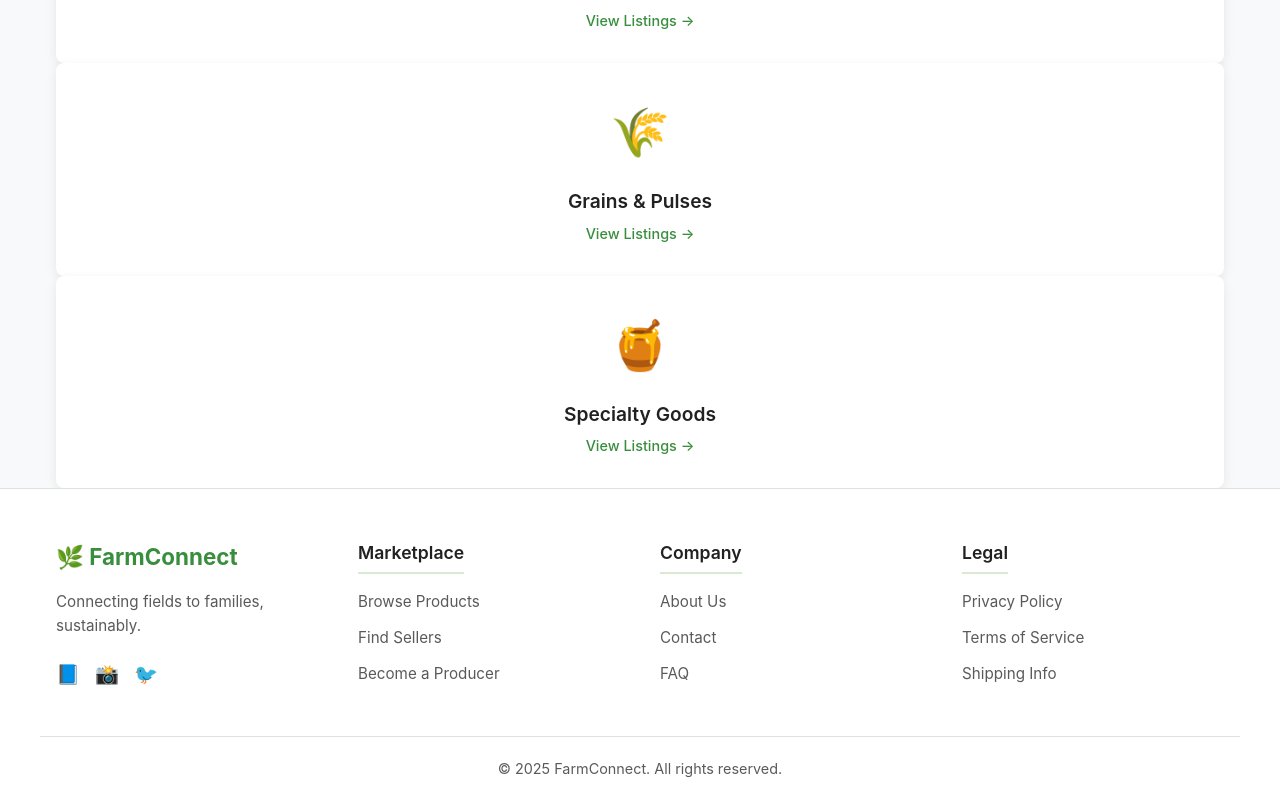
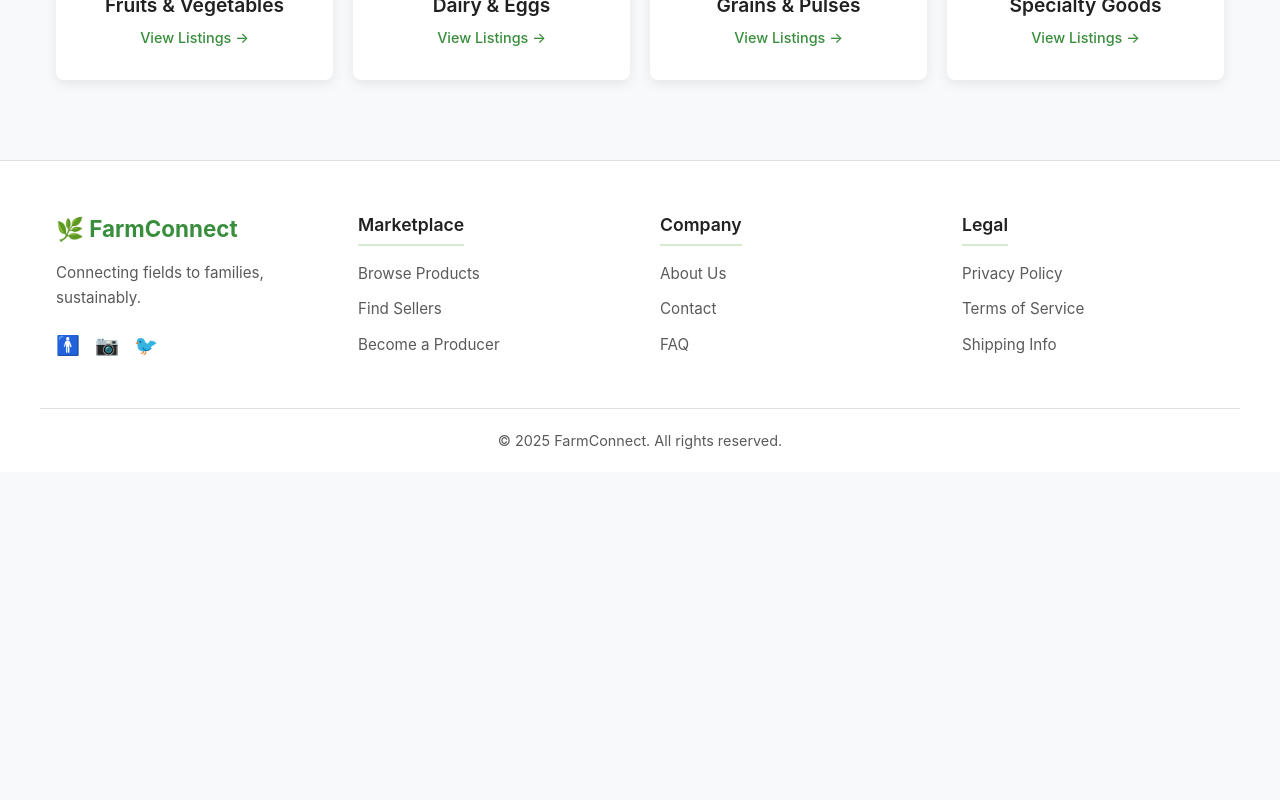
Before and after one commit to INDRA-011/connectfarm, a React (Vite) app: page / in a window 1280 px wide. Shown: the part 1251-2051 px from the top of the page. After the commit the page ends 1723 px from the top, so only its background shows below. Built offline with nearby package versions, Linux system fonts and the light colour scheme.

Commit message:
css implemented

```diff
--- a/src/components/Footer/Footer.jsx
+++ b/src/components/Footer/Footer.jsx
@@ -9,9 +9,9 @@ const Footer = () => {
           <div className="footer-logo">🌿 FarmConnect</div>
           <p>Connecting fields to families, sustainably.</p>
           <div className="social-links">
-            <a href="#facebook">📘</a>
-            <a href="#instagram">📸</a>
-            <a href="#twitter">🐦</a>
+            <a href="https://www.facebook.com/">🚹</a>
+            <a href="https://www.instagram.com/?hl=en">📷</a>
+            <a href="http://x.com">🐦</a>
           </div>
         </div>
 
--- a/src/components/LandingPage/LandingPage.jsx
+++ b/src/components/LandingPage/LandingPage.jsx
@@ -3,6 +3,7 @@ import Navbar from "../Navbar/Navbar.jsx";
 import Footer from "../Footer/Footer.jsx";
 import CategoryCard from "../CategoryCard/CategoryCard.jsx";
 import HowItWorksStep from "../HowItWorksStep/HowItWorksStep.jsx";
+import "./LandingPage.css";
 
 const LandingPage = () => {
   return (
```
